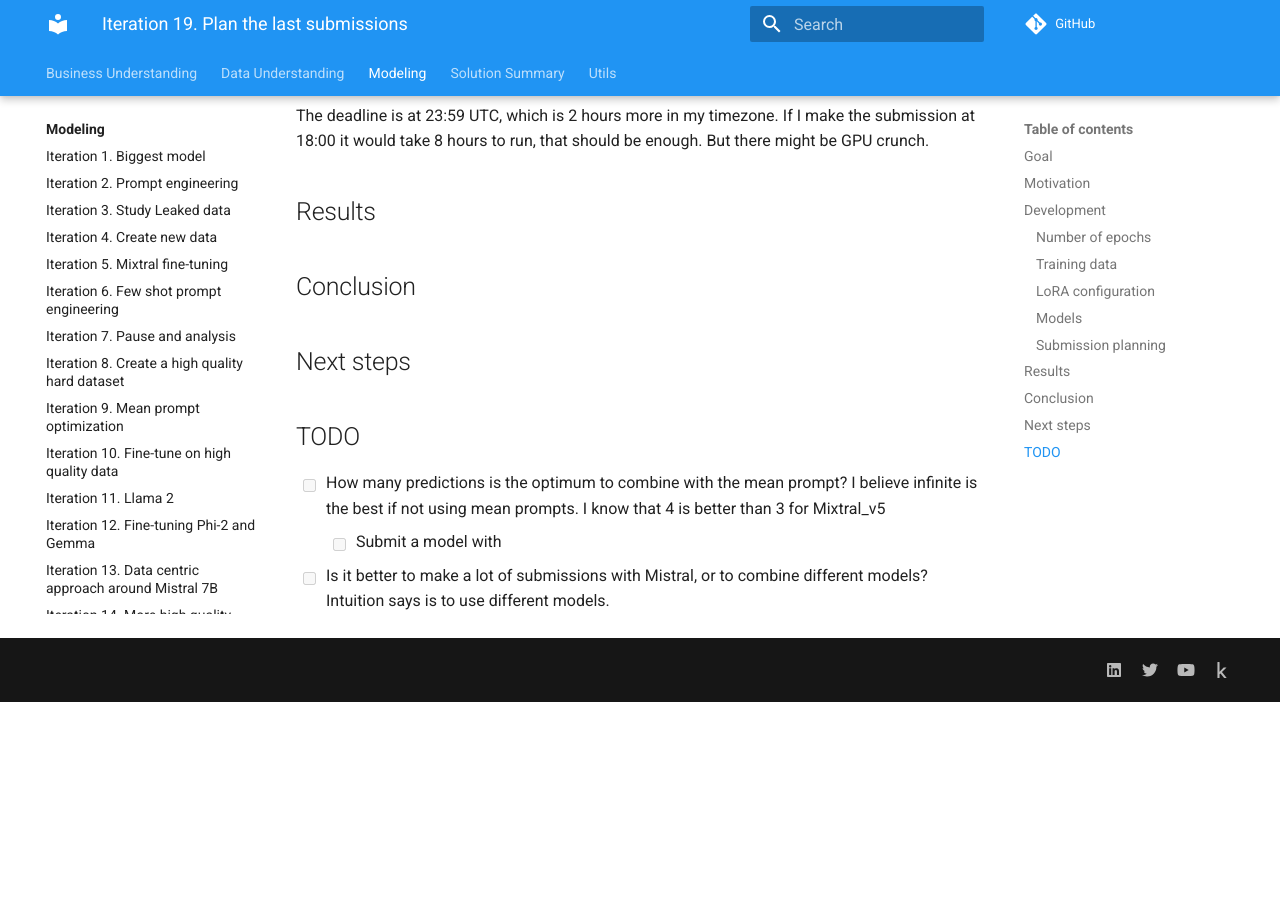
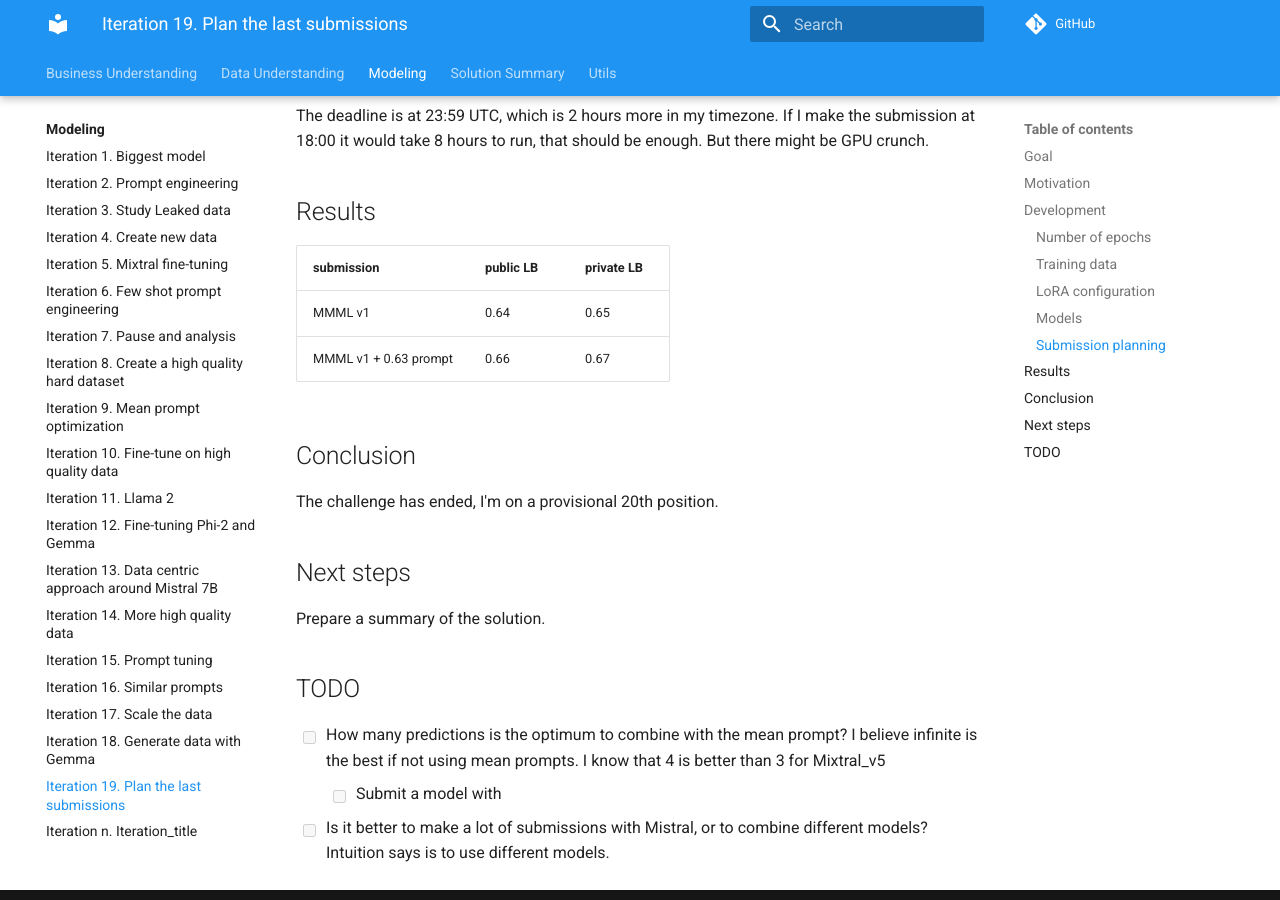
Before and after one commit to ironbar/prompt_recovery, an MkDocs documentation site: the page built from docs/modeling/Iteration_19_plan_last_submission.md, in a window 1280 px wide and 900 px high, scrolled down 1904 px. Built offline with MkDocs 1.6.1 and Material for MkDocs 9.7.7, drawn with Linux system fonts in a browser that asks for light colours; comment, search, counter and statistics services are not loaded; before the commit the page ends 2606 px from its top, so only the background shows below that.

Commit message:
updated documentation

```diff
--- a/docs/modeling/Iteration_19_plan_last_submission.md
+++ b/docs/modeling/Iteration_19_plan_last_submission.md
@@ -72,9 +72,18 @@
 
 ## Results
 
+| submission            | public LB | private LB |
+|-----------------------|-----------|------------|
+| MMML v1               | 0.64      | 0.65       |
+| MMML v1 + 0.63 prompt | 0.66      | 0.67       |
+
 ## Conclusion
 
+The challenge has ended, I'm on a provisional 20th position.
+
 ## Next steps
+
+Prepare a summary of the solution.
 
 ## TODO
 
```
